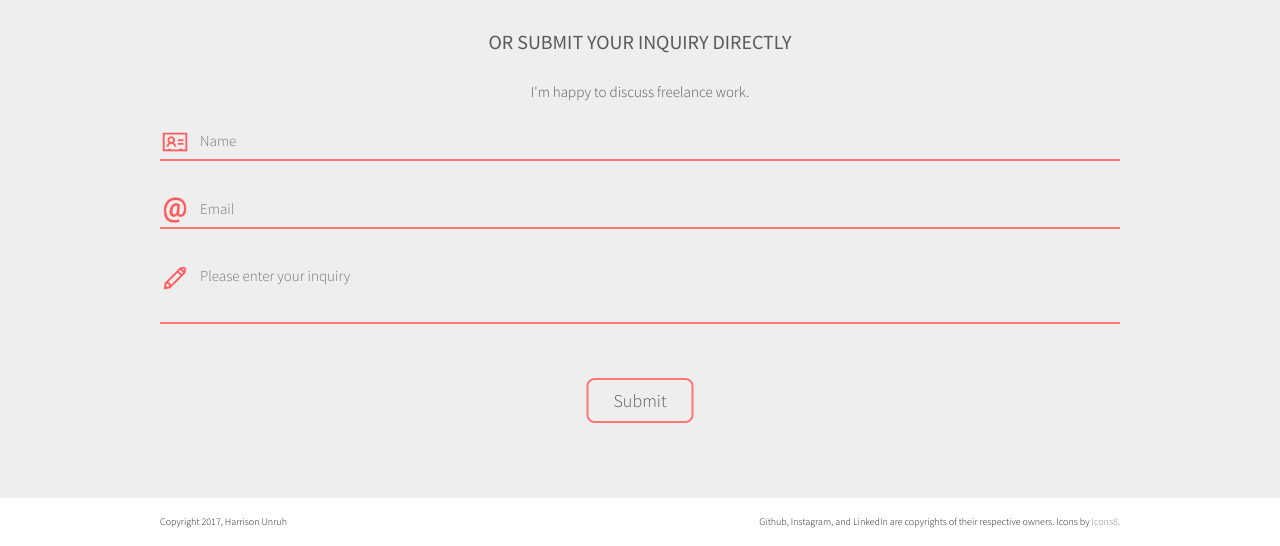
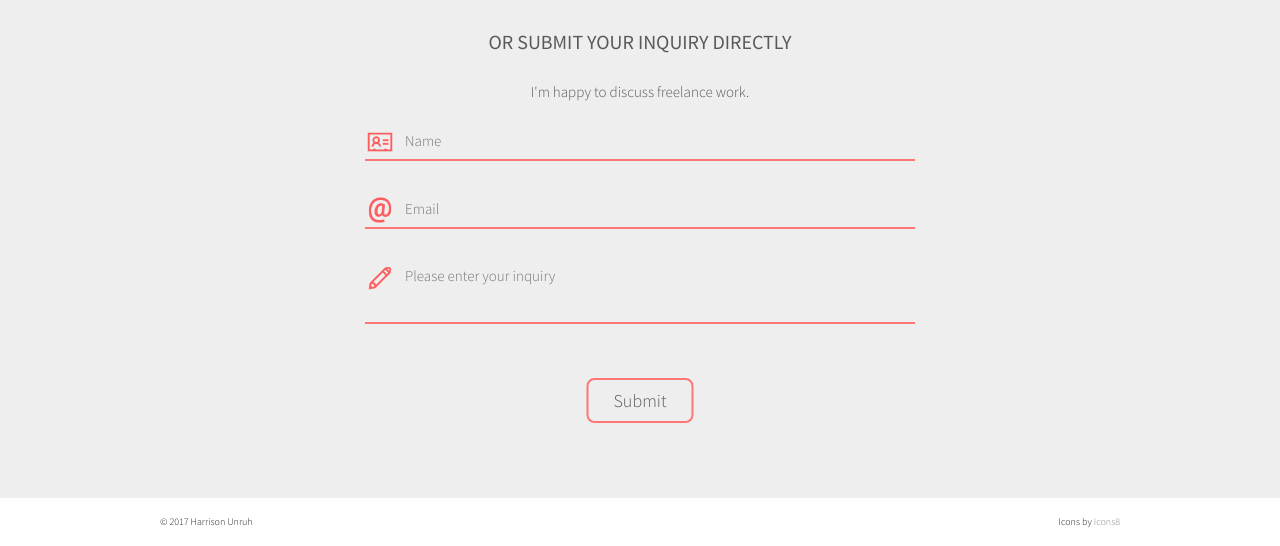
Before and after one commit to hunruh/personal_website, a website: page src/index.html in a window 1280 px wide. Shown: the part 3357-3903 px from the top of the page. Drawn offline with nearby package versions, Linux system fonts and the light colour scheme.

Commit message:
Fixed formatting on form, cleaned up legal

```diff
--- a/src/index.html
+++ b/src/index.html
@@ -283,10 +283,10 @@
             <div class="container">
                 <div class="row">
                     <div class="one-half column left">
-                        Copyright 2017, Harrison Unruh
+                        &copy; 2017 Harrison Unruh
                     </div>
                     <div class="one-half column right">
-                        Github, Instagram, and LinkedIn are copyrights of their respective owners. Icons by <a href="http://icons8.com">Icons8</a>.
+                       Icons by <a href="http://icons8.com">Icons8</a>
                     </div>
                 </div>
             </div>
--- a/src/scss/index.scss
+++ b/src/scss/index.scss
@@ -122,6 +122,14 @@ div#contact {
 		margin-top: 50px;
 
 		form#direct-form {
+			position: relative;
+			left: 50%;
+			-ms-transform: translateX(-50%);
+		    -moz-transform: translateX(-50%);
+		    -webkit-transform: translateX(-50%);
+		    transform: translateX(-50%);
+			max-width: 550px;
+
 			button {
 				position: relative;
 				left: 50%;
```
Also changed, not shown: src/css/index.css.
